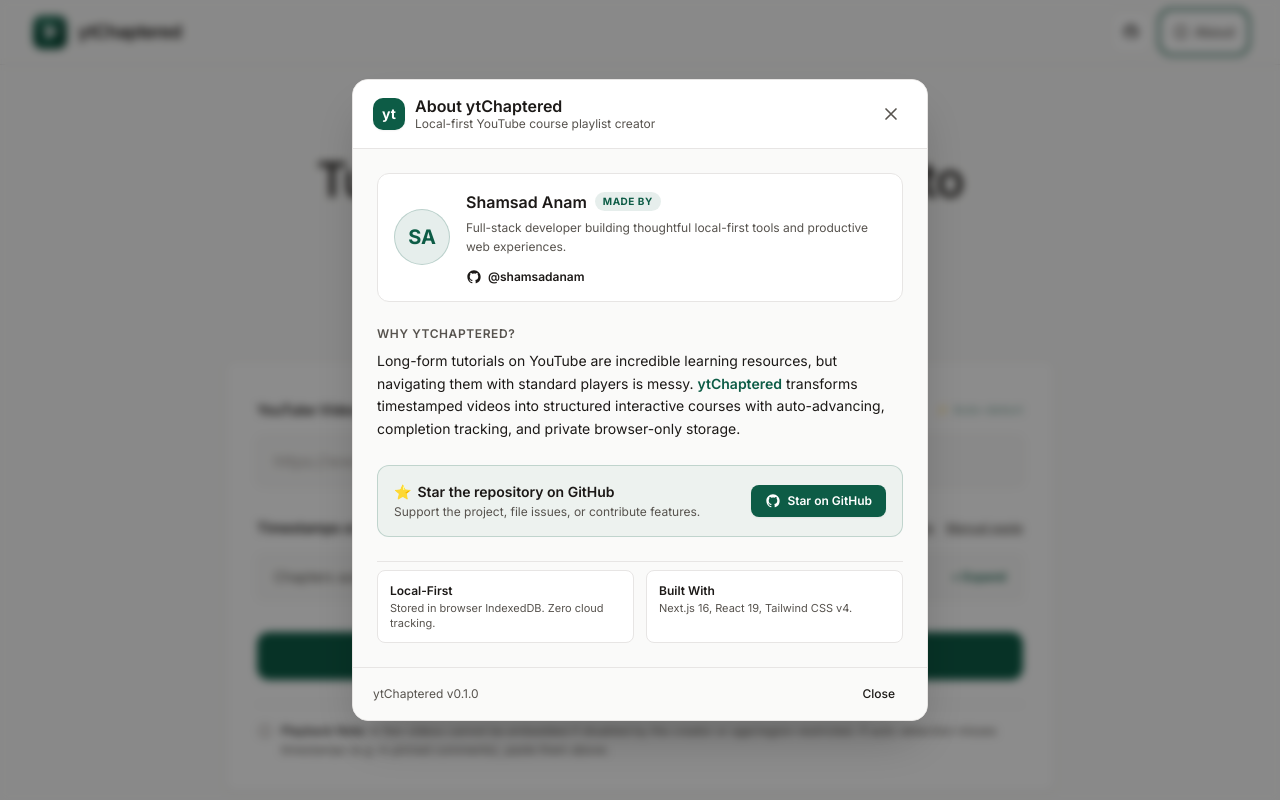
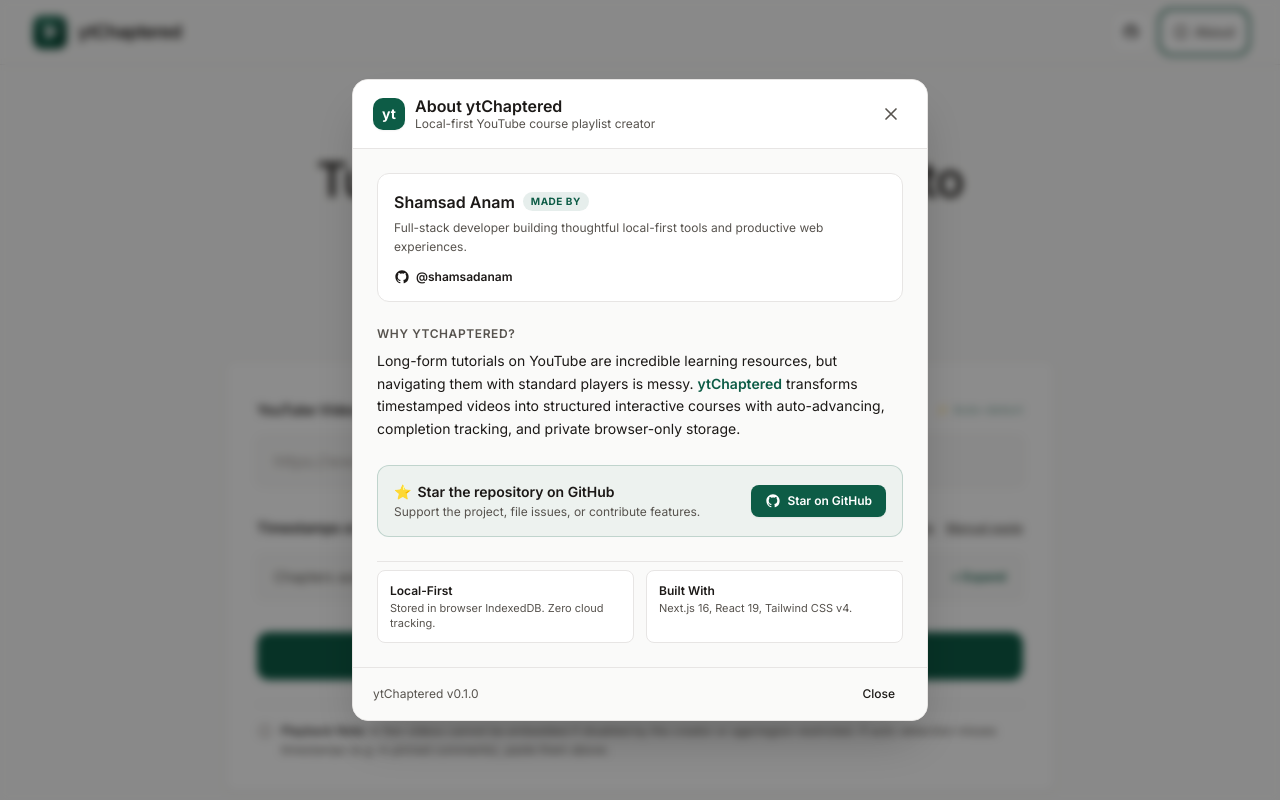
Before and after one commit to shamsadanam/yt-chaptered, a Next.js app: page / in a window 1280 px wide. Both pictures are taken after a click on the button "About". Shown: the top 800 px of the page. Built offline with nearby package versions, Linux system fonts and the light colour scheme.

Commit message:
refactor(about): remove avatar badge from creator profile card

```diff
--- a/components/AboutModal.tsx
+++ b/components/AboutModal.tsx
@@ -75,11 +75,7 @@
         {/* Content Body */}
         <div className="p-5 sm:p-6 space-y-6 overflow-y-auto">
           {/* Creator Profile Section */}
-          <div className="flex flex-col sm:flex-row items-start sm:items-center gap-4 bg-[#ffffff] p-4 rounded-[12px] border border-[#e7e5e4]">
-            <div className="w-14 h-14 rounded-full bg-[#0d5c46]/10 border border-[#0d5c46]/20 flex items-center justify-center text-[#0d5c46] font-bold text-xl shrink-0">
-              SA
-            </div>
-            <div className="min-w-0 flex-1">
+          <div className="bg-[#ffffff] p-4 rounded-[12px] border border-[#e7e5e4]">
             <div className="flex items-center gap-2">
               <h3 className="text-base font-semibold text-[#1c1917]">Shamsad Anam</h3>
               <span className="text-[10px] uppercase font-bold tracking-wider px-2 py-0.5 rounded-full bg-[#0d5c46]/10 text-[#0d5c46]">
@@ -101,7 +97,6 @@
                 </svg>
                 <span>@shamsadanam</span>
               </a>
-              </div>
             </div>
           </div>
 
```
Lines whose indentation alone changed are shown as unchanged.
